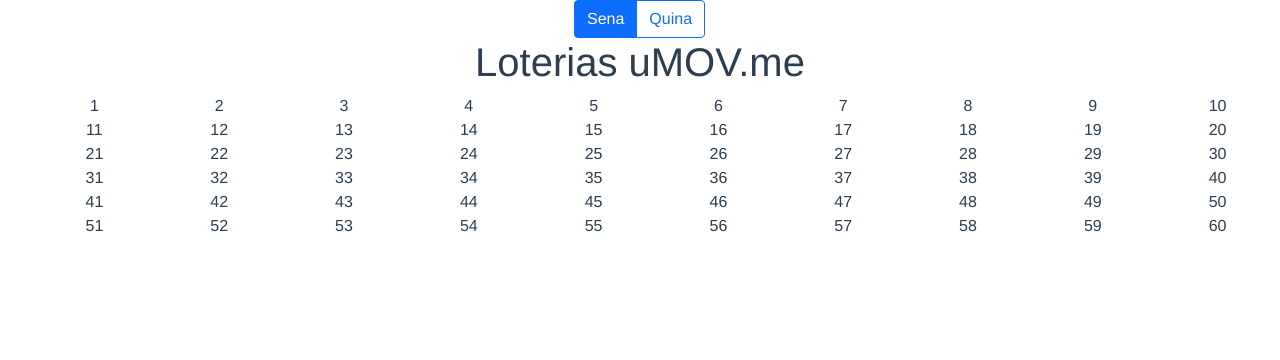
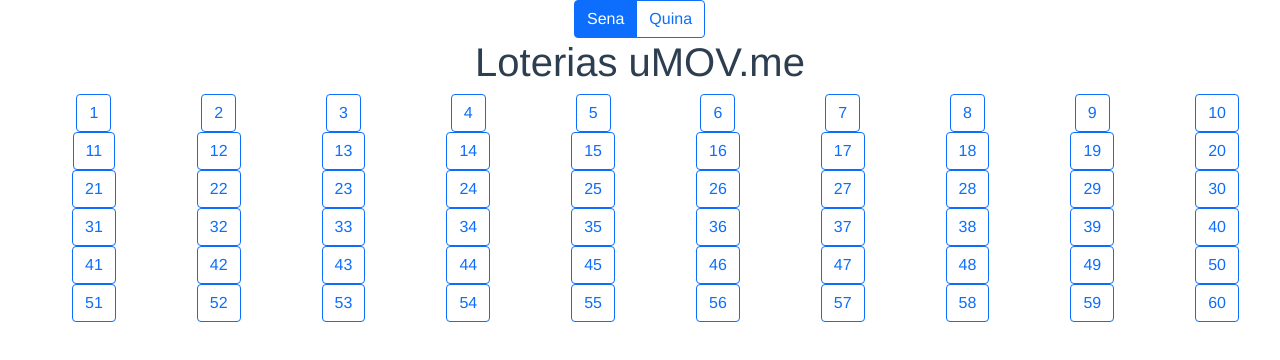
Before and after one commit to JulianeMartins/Loterias-uMOV.me, a Vue app: page / in a window 1280 px wide. Shown: the top 360 px of the page. Built offline with nearby package versions, Linux system fonts and the light colour scheme; the HTML template or start-up script is replaced by a standard one.

Commit message:
ädding configuration store and business rules

```diff
--- a/src/components/GameCard.vue
+++ b/src/components/GameCard.vue
@@ -2,7 +2,26 @@
   <div class="game-card">
     <h1>Loterias uMOV.me</h1>
     <ul class="grid-container">
-      <li v-for="(item, index) in amount" v-bind:key="index">{{ item }}</li>
+      <li v-for="(item, index) in dozens" :key="index">
+        <div
+          class="btn-group"
+          role="group"
+          aria-label="Basic checkbox toggle button group"
+        >
+          <input
+            type="checkbox"
+            class="btn-check"
+            :id="`btncheck-${item}`"
+            autocomplete="off"
+            :value="item"
+            :disabled="hasMaxDozens && !isSelect(item)"
+            v-model="selectedDozens"
+          />
+          <label class="btn btn-outline-primary" :for="`btncheck-${item}`">
+            {{ item }}
+          </label>
+        </div>
+      </li>
     </ul>
   </div>
 </template>
@@ -10,8 +29,38 @@
 <script>
 export default {
   name: "GameCard",
+  computed: {
+    dozens() {
+      const type = this.$store.state.defaultConfig.name;
+      return Array.from({ length: this.amount }, (x, i) =>
+        type === "SENA" ? i + 1 : i
+      );
+    },
+    hasMaxDozens() {
+      const amountOfSelectItens = this.$store.state.selectedDozens.length;
+      const maxDozens = this.$store.state.defaultConfig.max_of_dozens;
+
+      return amountOfSelectItens === maxDozens;
+    },
+    selectedDozens: {
+      get() {
+        return this.$store.state.selectedDozens;
+      },
+      set(value) {
+        this.$store.dispatch("changeSelectedDozens", value);
+      },
+    },
+  },
+  data() {
+    return {};
+  },
   props: {
     amount: Number,
+  },
+  methods: {
+    isSelect(dozen) {
+      return this.selectedDozens.some((d) => d === dozen);
+    },
   },
 };
 </script>
--- a/src/consts.js
+++ b/src/consts.js
@@ -1,5 +1,6 @@
 export const SENA = {
   name: "SENA",
+  startsIn: 1,
   min_of_dozens: 6,
   max_of_dozens: 15,
   amount_of_dozens: 60,
@@ -19,6 +20,7 @@
 
 export const QUINA = {
   name: "QUINA",
+  startsIn: 0,
   min_of_dozens: 5,
   max_of_dozens: 15,
   amount_of_dozens: 81,
@@ -28,11 +30,11 @@
     { amount: 7, price: 42 },
     { amount: 8, price: 112 },
     { amount: 9, price: 252 },
-    { amount: 1, price0: 504 },
-    { amount: 1, price1: 924 },
-    { amount: 1, price2: 1584 },
-    { amount: 1, price3: 2574 },
-    { amount: 1, price4: 4004 },
-    { amount: 1, price5: 6006 },
+    { amount: 10, price: 504 },
+    { amount: 11, price: 924 },
+    { amount: 12, price: 1584 },
+    { amount: 13, price: 2574 },
+    { amount: 14, price: 4004 },
+    { amount: 15, price: 6006 },
   ],
 };
--- a/src/store/index.js
+++ b/src/store/index.js
@@ -4,19 +4,41 @@
 export default createStore({
   state: {
     defaultConfig: SENA,
+    selectedDozens: [],
   },
   mutations: {
     CHANGE_DEFAULT_CONFIG(state, config) {
       state.defaultConfig = { ...config };
     },
+    CHANGE_SELECTED_DOZENS(state, dozens) {
+      state.selectedDozens = [...dozens];
+    },
+    CLEAR_SELECTED_DOZENS(state) {
+      state.selectedDozens = [];
+    },
   },
   actions: {
     changeCardToQuina({ commit }) {
       commit("CHANGE_DEFAULT_CONFIG", QUINA);
+      commit("CLEAR_SELECTED_DOZENS");
     },
     changeCardToSena({ commit }) {
       commit("CHANGE_DEFAULT_CONFIG", SENA);
+      commit("CLEAR_SELECTED_DOZENS");
+    },
+    changeSelectedDozens({ commit }, dozens) {
+      commit("CHANGE_SELECTED_DOZENS", dozens);
     },
   },
-  modules: {},
+  getters: {
+    gamePrice: (state) => {
+      const amountOfSelectedDozens = state.selectedDozens.length;
+      return state.defaultConfig.prices.find(
+        (game) => game.amount === amountOfSelectedDozens
+      ).price;
+    },
+    ascendingSelectedDozens: (state) => {
+      return state.selectedDozens.sort((a, b) => a - b).toString();
+    },
+  },
 });
--- a/src/views/Checkout.vue
+++ b/src/views/Checkout.vue
@@ -1,5 +1,8 @@
 <template>
   <div class="checkout"></div>
+  <p>MENSAGEM!!!</p>
+
+  <p>Valor Total R$ {{ this.$store.getters.gamePrice }}</p>
 </template>
 
 <script>
--- a/src/views/Home.vue
+++ b/src/views/Home.vue
@@ -31,6 +31,15 @@
       <label class="btn btn-outline-primary" for="btnradio2">Quina</label>
     </div>
     <game-card :amount="amountOfDozens"></game-card>
+    <p>{{ $store.getters.ascendingSelectedDozens }}</p>
+    <div v-if="showTotalPrice">
+      <p>Valor R$ {{ this.$store.getters.gamePrice }}</p>
+      <div class="d-grid gap-2 col-6 mx-auto">
+        <button @click="goToCheckout" class="btn btn-primary" type="button">
+          Button
+        </button>
+      </div>
+    </div>
   </div>
 </template>
 
@@ -44,6 +53,11 @@
   computed: {
     amountOfDozens() {
       return this.$store.state.defaultConfig.amount_of_dozens;
+    },
+    showTotalPrice() {
+      const selectedDozensLength = this.$store.state.selectedDozens.length;
+      const minOfDozens = this.$store.state.defaultConfig.min_of_dozens;
+      return selectedDozensLength >= minOfDozens;
     },
   },
   data() {
@@ -72,6 +86,9 @@
     changeToSena() {
       this.$store.dispatch("changeCardToSena");
     },
+    goToCheckout() {
+      this.$router.push({ name: "Checkout" });
+    },
   },
   created() {},
 };
```
